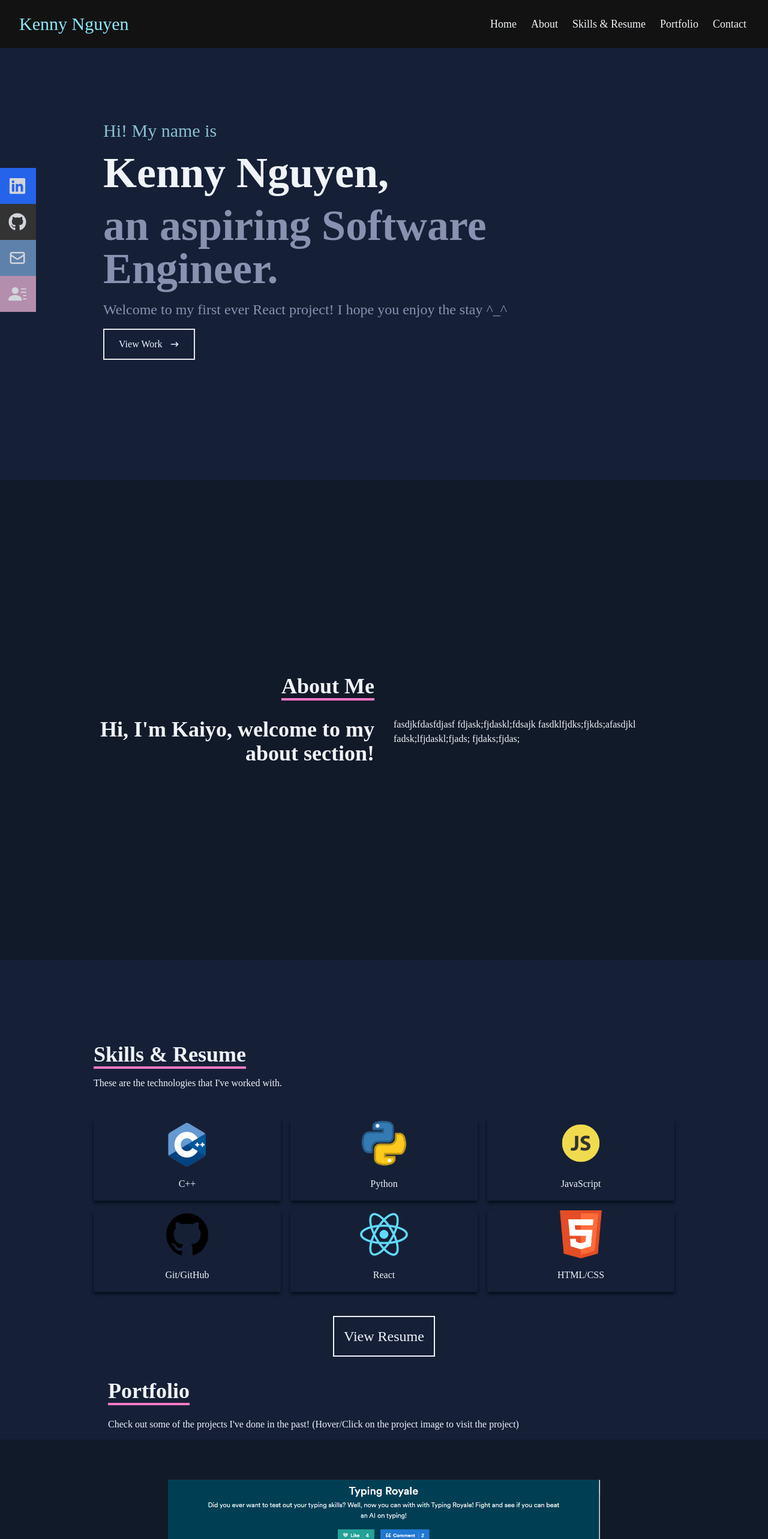
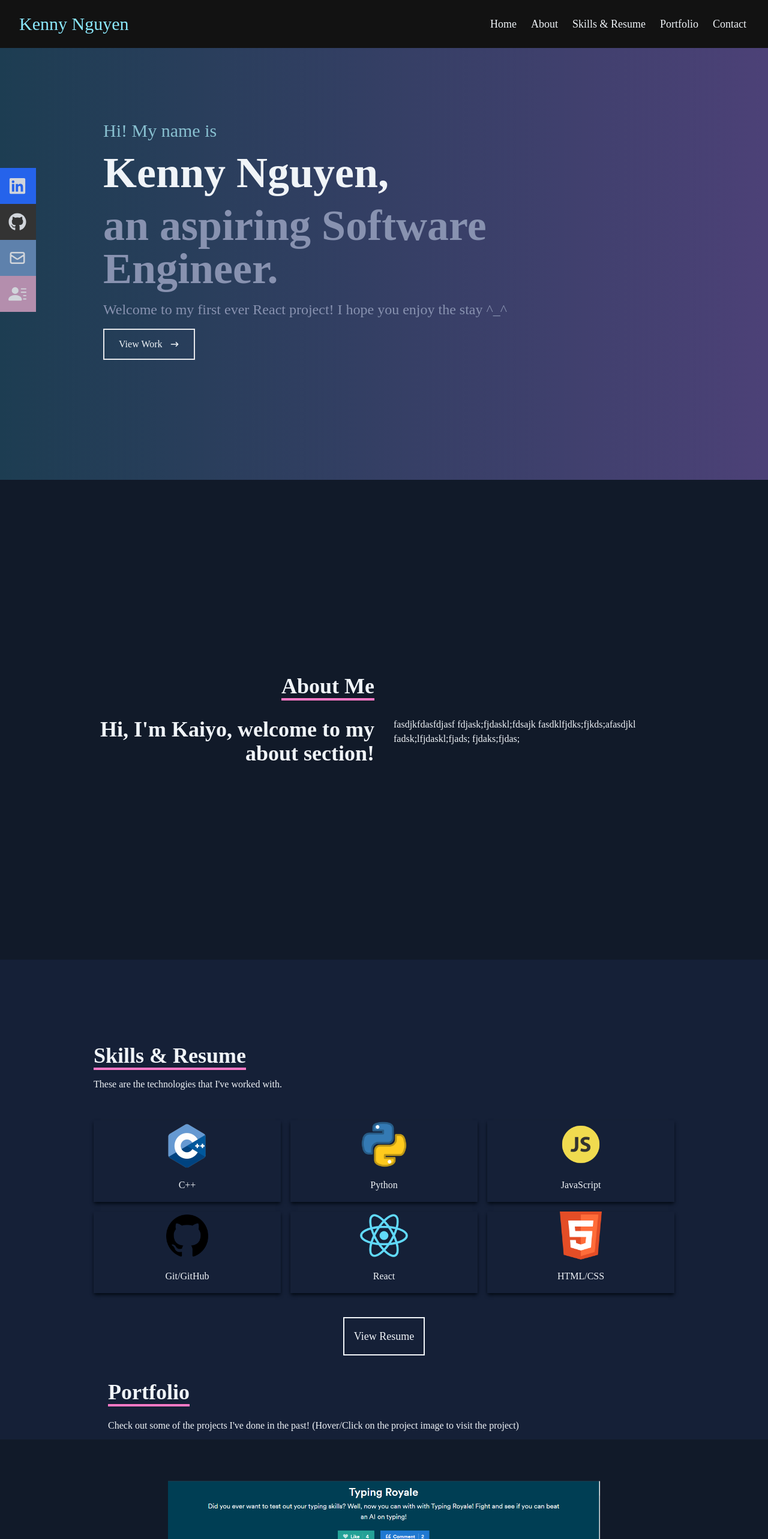
Before and after one commit to knytnguyen/portfolio, a React (Create React App) app: page / in a window 1280 px wide. Shown: the top 2566 px of the page at 60% size. Built offline with nearby package versions, Linux system fonts and the light colour scheme.

Commit message:
Edited styling of page elements

```diff
--- a/src/components/Home.jsx
+++ b/src/components/Home.jsx
@@ -4,7 +4,7 @@ import {Link} from 'react-scroll'
 
 const Home = () => {
   return (
-    <div name='home' className='w-full h-screen bg-[#152037]'>
+    <div name='home' className='w-full h-screen bg-gradient-to-r from-[#1d3d52] to-[#4c4177]'>
         {/* CONTAINER */}
         <div className='max-w-[1000px] mx-auto px-8 flex flex-col justify-center h-full'>
             <p className='text-3xl py-2 text-[#88C0D0]'>Hi! My name is</p>
--- a/src/components/Portfolio.jsx
+++ b/src/components/Portfolio.jsx
@@ -56,7 +56,7 @@ const Portfolio = () => {
                                 <p className='text-1xl p-2 text-center'>{imageDescription}</p>
                                 <p className='text-1xl p-4 pb-6 text-[#8be9fd]'>{techUsed}</p>
                                 <a className='border-green' href={linkToProject} rel='noreferrer' target='_blank'>
-                                    <button className='text-2xl border-2 border-[#f0f4f8] p-4 hover:bg-[#ff79c6] hover:border-[#111a29]'>View Project</button>
+                                    <button className='text-lg border-2 border-[#f0f4f8] p-4 hover:bg-[#ff79c6] hover:border-[#111a29]'>View Project</button>
                                 </a>
                             </div>
                             <button className='text-4xl border-2 border-[#f0f4f8] hover:bg-[#ff79c6] hover:text-[#111a29] p-2' onClick={() => nextSlideHandler(id)}>
--- a/src/components/Skills.jsx
+++ b/src/components/Skills.jsx
@@ -43,7 +43,7 @@ const Skills = () => {
                 </div>
             </div>
             <a href='../assets/resume/Resume%20-%20Kenny%20Nguyen.pdf' rel='noreferrer' target='_blank'>
-                <button className='text-2xl border-2 border-[#f0f4f8] hover:bg-[#ff79c6] hover:border-[#152037] p-4 flex justify-center mx-auto'>View Resume</button>
+                <button className='text-lg border-2 border-[#f0f4f8] hover:bg-[#ff79c6] hover:border-[#152037] p-4 flex justify-center mx-auto'>View Resume</button>
             </a>
         </div>
     </div>
--- a/src/data/data.js
+++ b/src/data/data.js
@@ -37,7 +37,7 @@ const data = [
     {
         id: 5,
         image: FCCProfile,
-        title: 'freeCodeCamp Profile',
+        title: 'FCC Profile',
         imageDescription: 'I have completed the freeCodeCamp Responsive Web Design certification and am in the process of completing a JavaScript Algorithms and Data Structures certification. The courses on freeCodeCamp typically comprise of 300 hours worth of material each which seek to teach the fundamentals of various coding topics.',
         techUsed: 'HTML • CSS • JavaScript'
     },
```
